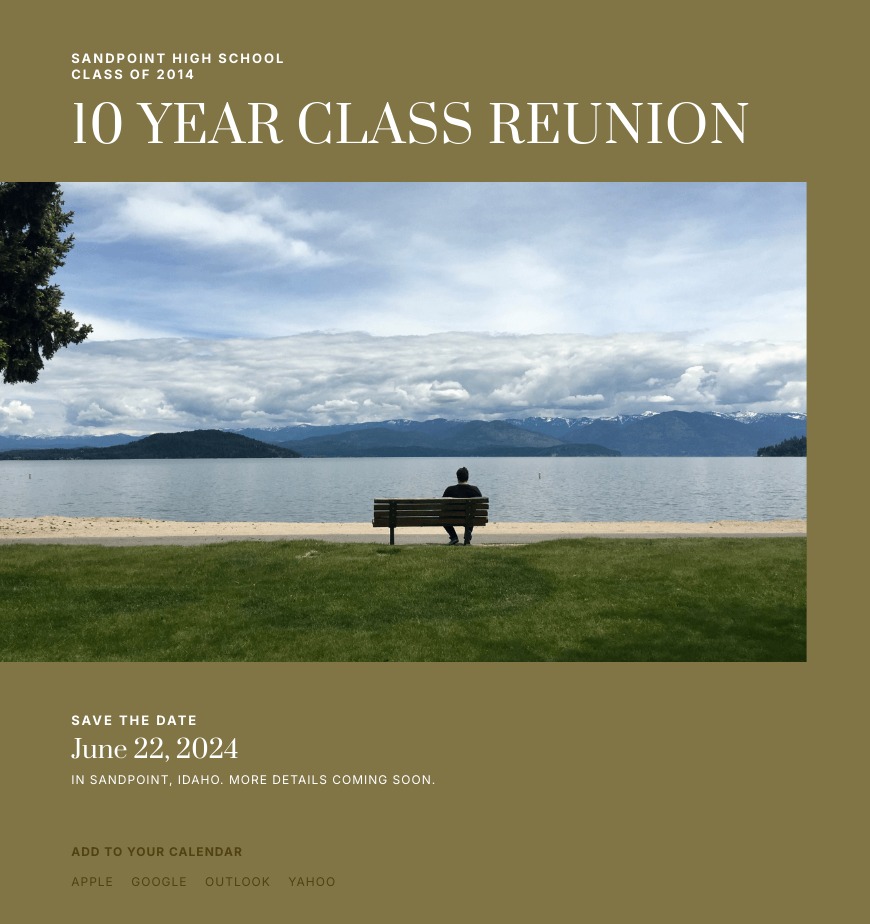
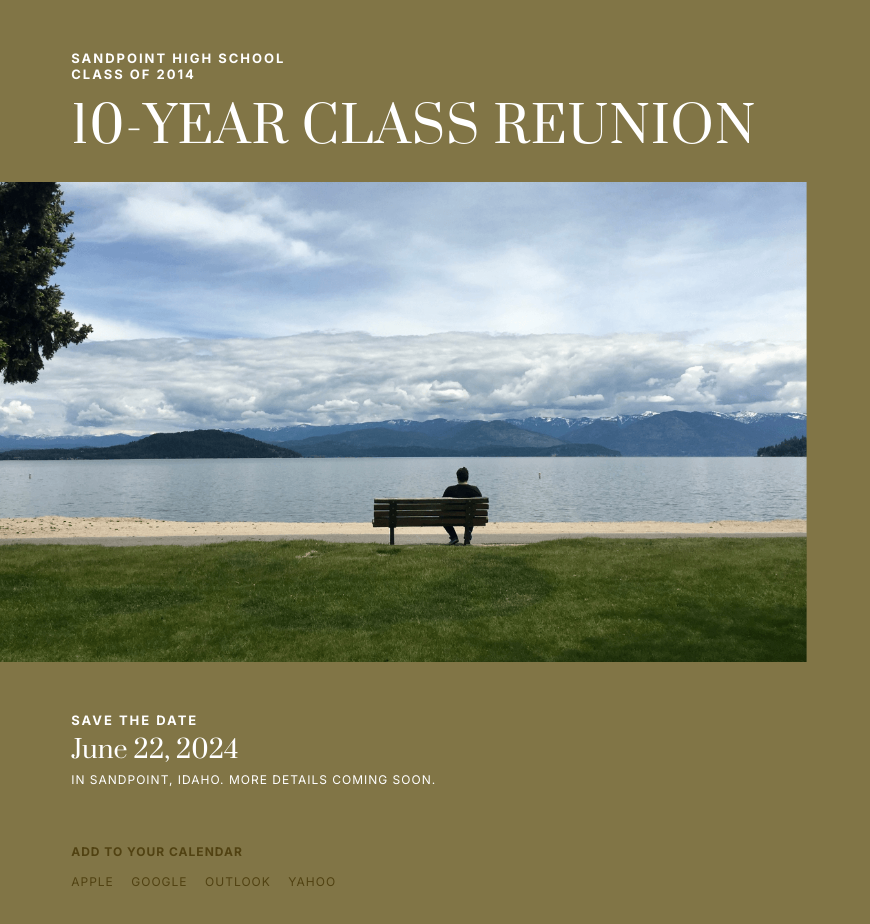
Before and after one commit to tysonbird/reunion, a plain HTML site: page index.html in a window 1280 px wide. Shown: the whole page, without its empty margins (0-870 px from the left). Drawn offline with Linux system fonts and the light colour scheme.

Commit message:
updated title and punctuation of headline

```diff
--- a/index.html
+++ b/index.html
@@ -9,6 +9,10 @@
 <meta property="og:image" content="lake-scene.png">
 <meta property="og:url" content="https://www.shs2014.com">
 <meta name="twitter:card" content="summary_large_image">
+
+<head>
+  <title>SHS 10-Year Class Reunion</title>
+</head>
 
 <style>
   html {
@@ -88,7 +92,7 @@
 
 <div class="content">
   <div class="kicker"><p>Sandpoint High School <br> Class of 2014</p></div>
-  <h1>10 Year Class Reunion</h1>
+  <h1>10-Year Class Reunion</h1>
   <img src="lake-scene.png" alt="A person sits on a park bench in front of a large lake and mountains">
   <div class="kicker"><p>Save the date</p></div>
   <h3>June 22, 2024</h3>
```
